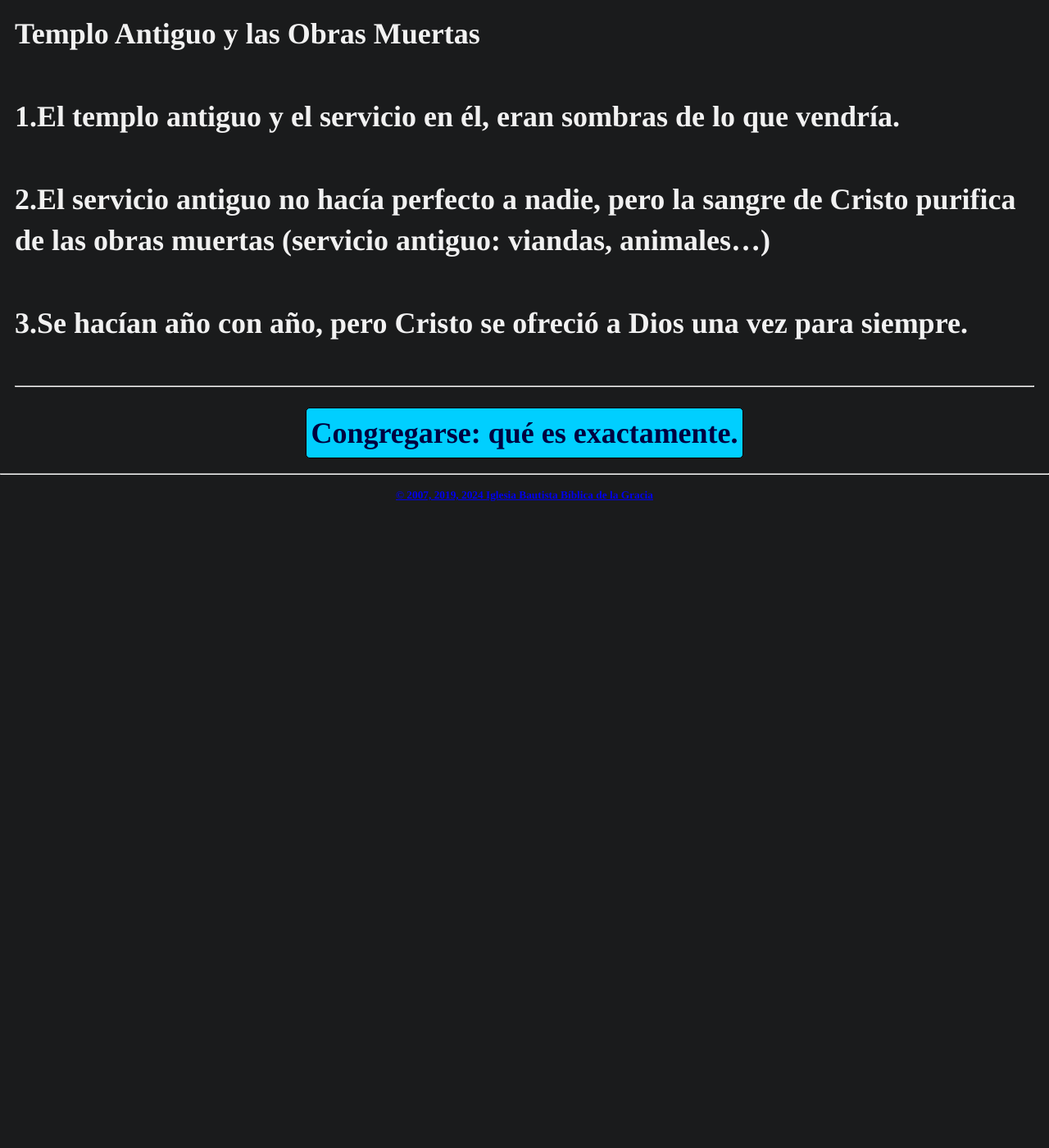
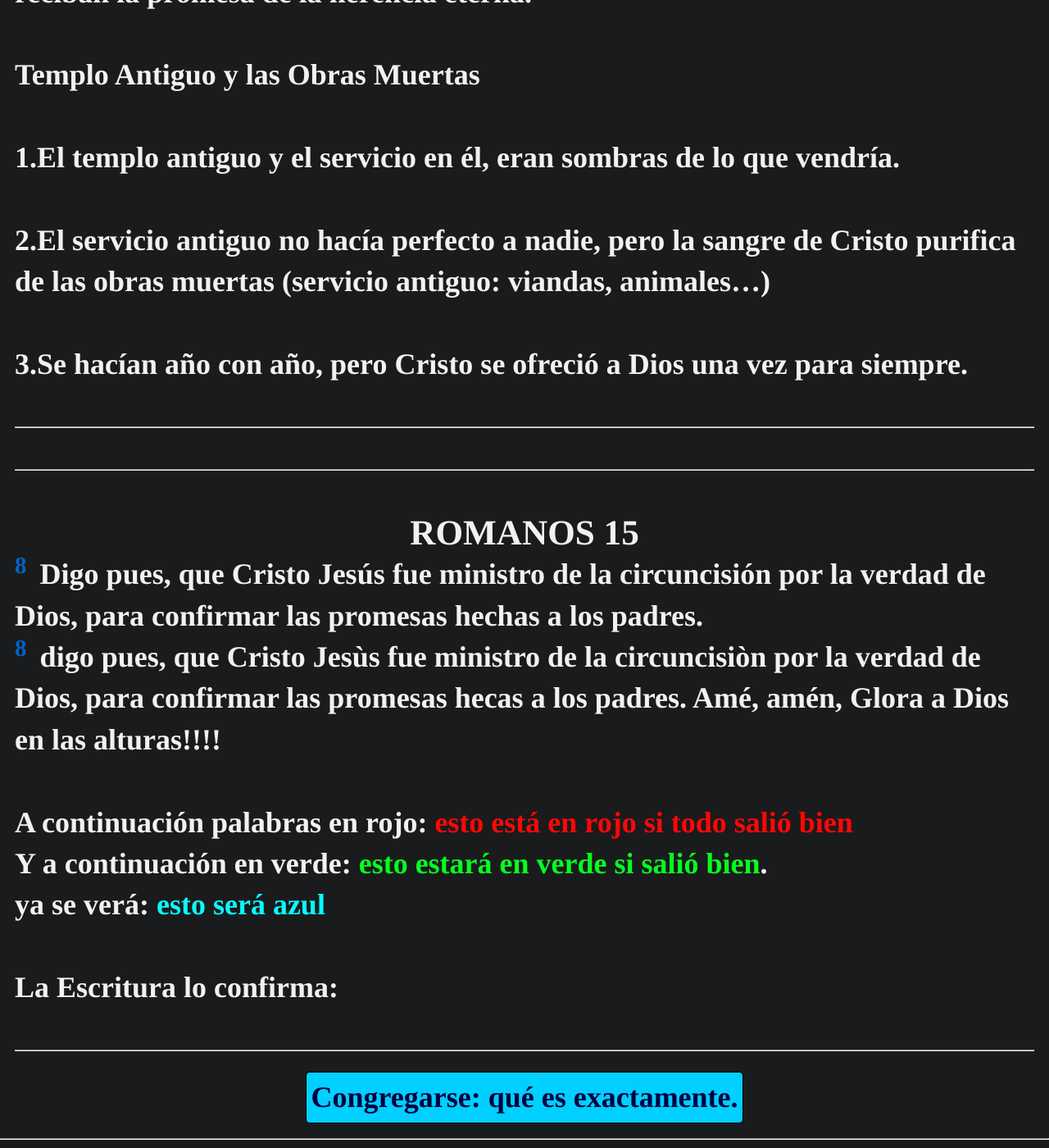
Before and after one commit to discipulodecristo/estudiobiblia, a Jekyll site: the page built from ensayos/Congregarse.md, in a window 1280 px wide and 1400 px high, scrolled down 9200 px. Shown: the whole window at 82% size. Built offline with Jekyll 4.4.1, drawn with Linux system fonts in a browser that asks for light colours; some web fonts are replaced; before the commit the page ends 9830 px from its top, so only the background shows below that; some of the changed text lies outside the part shown.

Commit message:
Update Congregarse.md

```diff
--- a/ensayos/Congregarse.md
+++ b/ensayos/Congregarse.md
@@ -105,10 +105,9 @@ A continuación pretendo compartir contigo lo que la Biblia dice explícitamente
 # HEBREOS 10
 
 &#32;
-
 25@ No dejando nuestra congregación, como algunos tienen por costumbre, mas exhortándonos; y tanto más, cuanto veis que aquel día se acerca.
 
-39@ Y uno de los malhechores que estaban colgados, le injuriaba, diciendo: Si tú eres el Cristo, sálvate a ti mismo, y a nosotros.
+ 39@ Y uno de los malhechores que estaban colgados, le injuriaba, diciendo: Si tú eres el Cristo, sálvate a ti mismo, y a nosotros.
 
 ---
 
@@ -136,3 +135,18 @@ Templo Antiguo y las Obras Muertas
 3.Se hacían año con año, pero Cristo se ofreció a Dios una vez para siempre.
 
 ---
+
+---
+
+# ROMANOS 15
+&#32;
+8@ Digo pues, que Cristo Jesús fue ministro de la circuncisión por la verdad de Dios, para confirmar las promesas hechas a los padres.
+8@ digo pues, que Cristo Jesùs fue ministro de la circuncisiòn por la verdad de Dios, para confirmar las promesas hecas a los padres. Amé, amén, Glora a Dios en las alturas!!!!
+
+A continuación palabras en rojo: -[esto está en rojo si todo salió bien]-
+Y a continuación en verde: ((esto estará en verde si salió bien)).
+ya se verá: [[esto será azul]]
+
+La Escritura lo confirma:
+
+---
```
